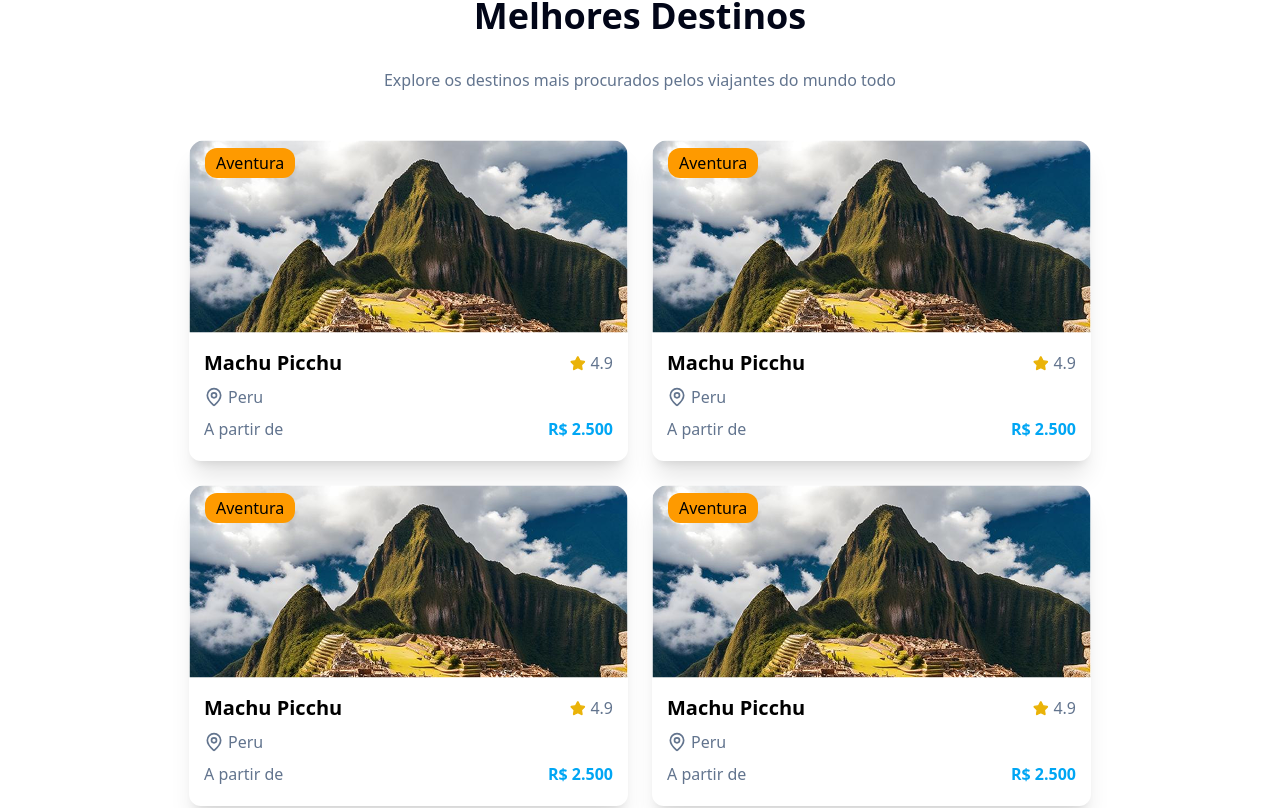
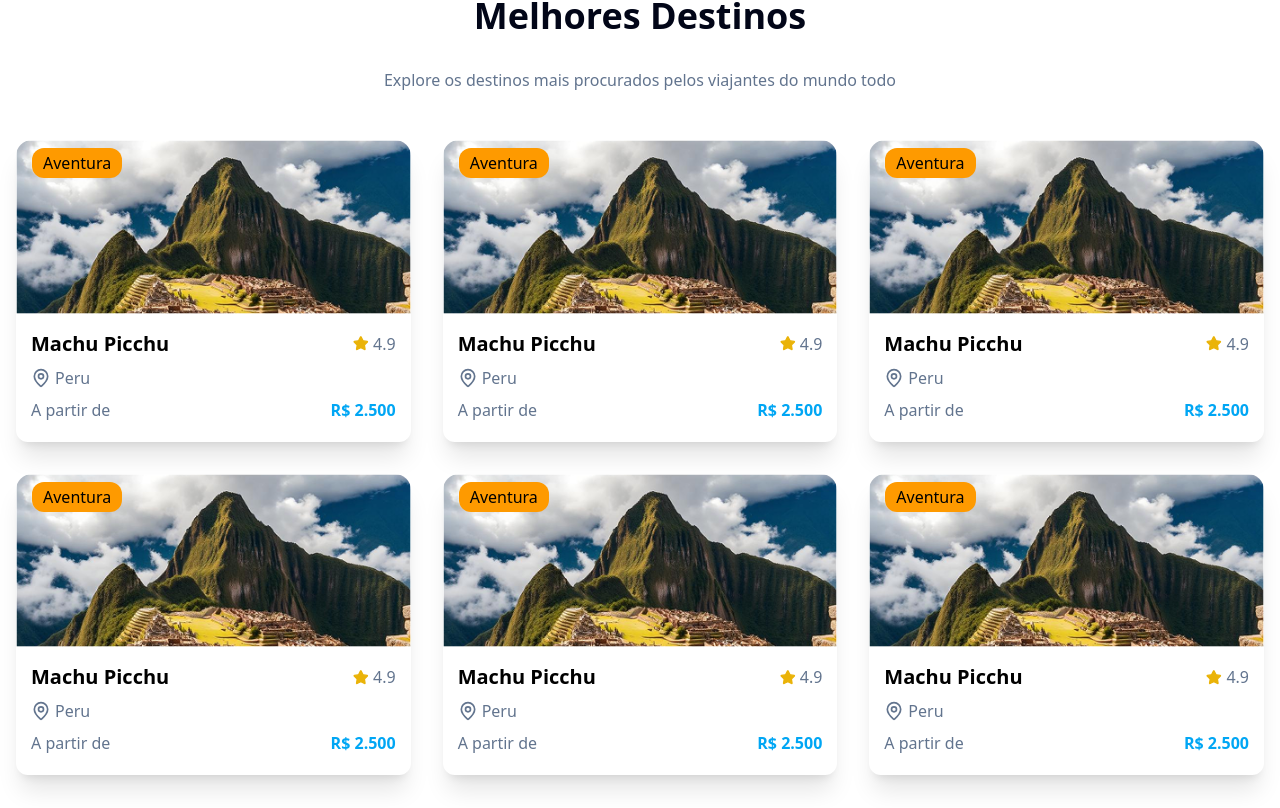
Before and after one commit to matheusmarqlima/Projeto-Viaja-Mundo, a React (Vite) app: page / in a window 1280 px wide. Shown: the part 732-1540 px from the top of the page. Built offline with nearby package versions, Linux system fonts and the light colour scheme.

Commit message:
Style: feito estilização do BestDestinations para Desktops

```diff
--- a/src/components/BestDestinations.tsx
+++ b/src/components/BestDestinations.tsx
@@ -5,7 +5,7 @@ const BestDestinations = () => {
     <section className="py-[64px] flex flex-col items-center justify-center ">
       <h2 className="text-4xl font-bold text-center text-slate-950 mb-4">Melhores Destinos</h2>
       <p className="text-center text-slate-500 py-[16px] px-[8px]">Explore os destinos mais procurados pelos viajantes do mundo todo</p>
-      <div className="flex flex-col gap-8 md:grid md:grid-cols-2 md:gap-6 mt-8 px-4">
+      <div className="flex flex-col gap-8 md:grid md:grid-cols-2 md:gap-6 mt-8 px-4 lg:grid lg:grid-cols-3 lg:gap-8">
         <DestinationCard />
         <DestinationCard />
         <DestinationCard />
```
